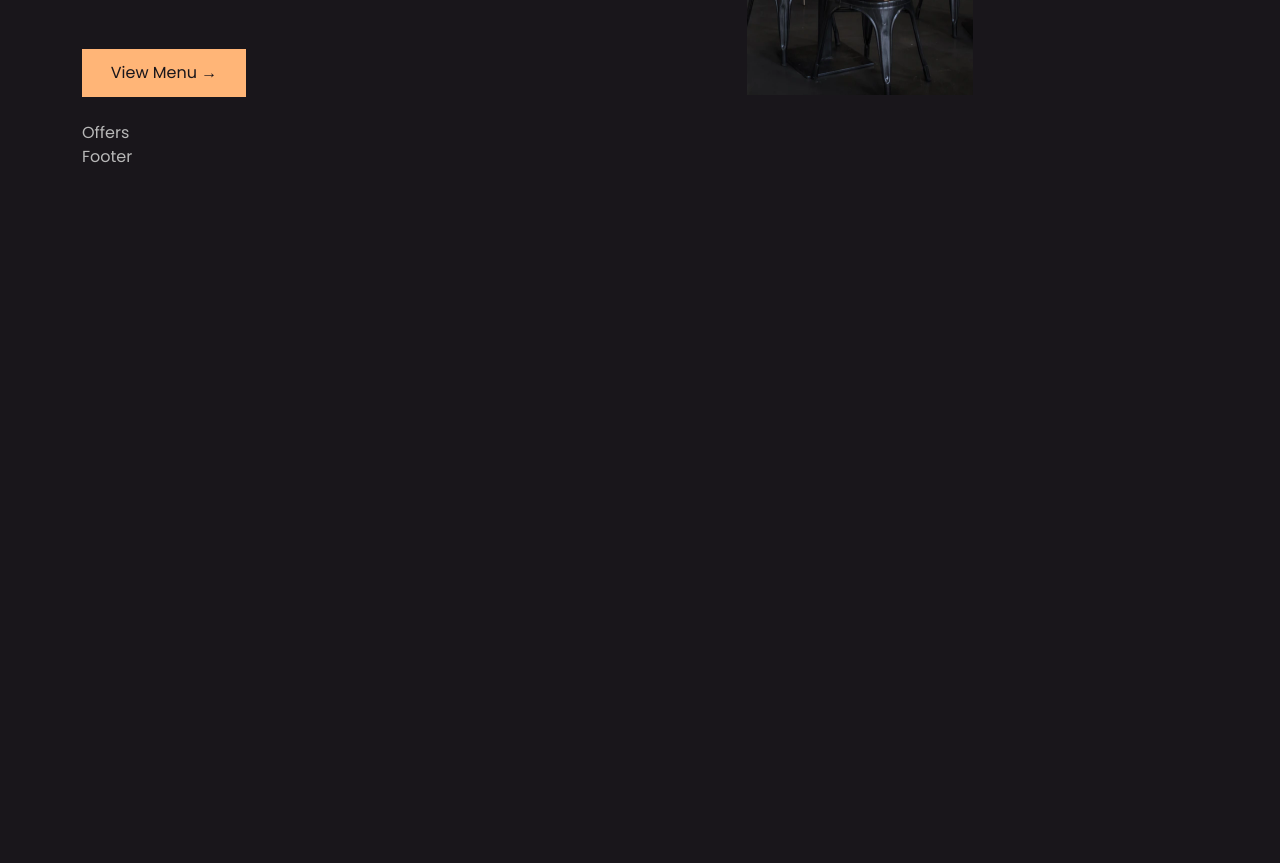
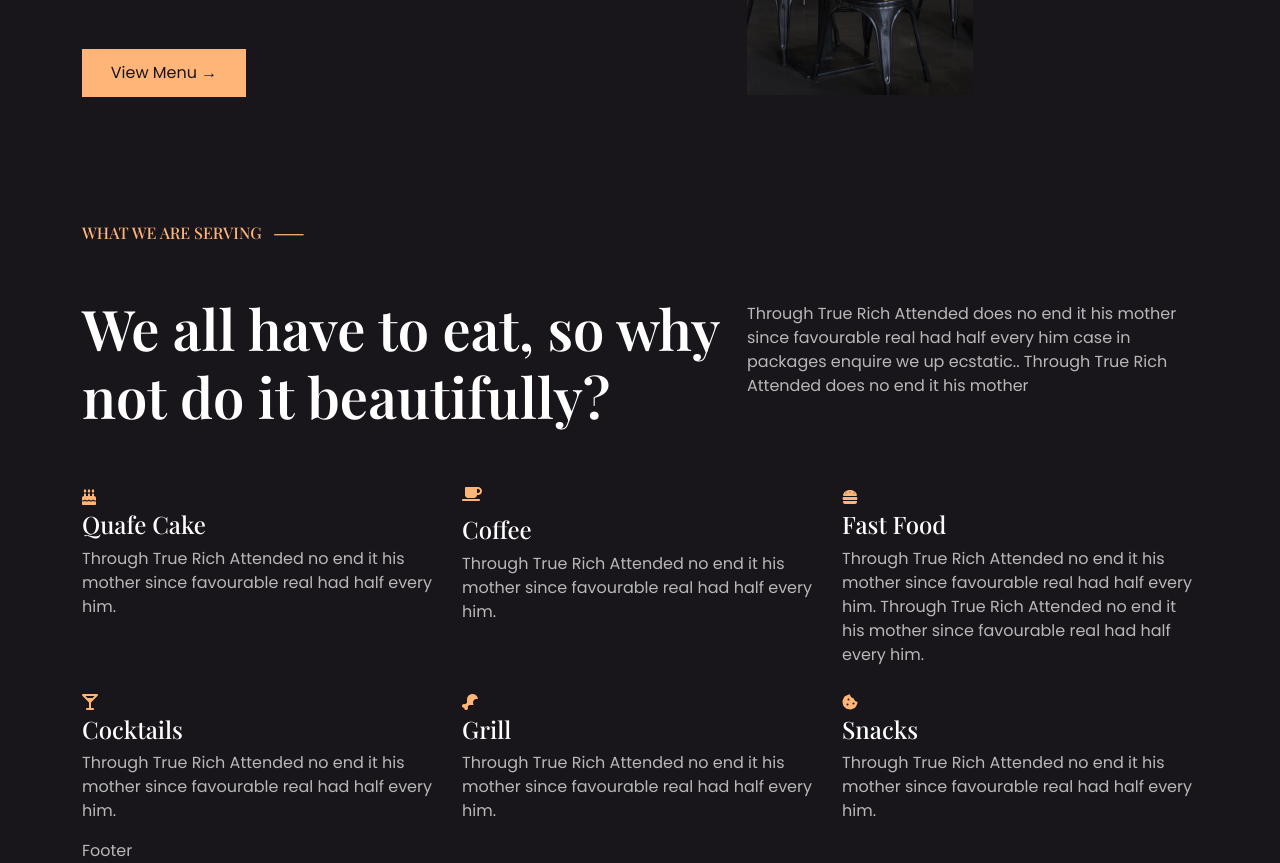
Before and after one commit to N-Zubko/coffeebar-project, a React (Create React App) app: page / in a window 1280 px wide. Shown: the part 1540-2403 px from the top of the page. Before the commit the page ends 1709 px from the top, so only its background shows below. Built offline with nearby package versions, Linux system fonts and the light colour scheme.

Commit message:
Add Offer grid

```diff
--- a/src/components/OfferGrid.js
+++ b/src/components/OfferGrid.js
@@ -1,5 +1,96 @@
+import interior1 from '../assets/cafe-picture.png'
+import interior2 from '../assets/cafe-picture-2.png'
+import { FontAwesomeIcon } from '@fortawesome/react-fontawesome'
+import {
+    faBurger,
+    faCoffee,
+    faBirthdayCake,
+    faMartiniGlass,
+    faDrumstickBite,
+    faCookieBite,
+} from '@fortawesome/free-solid-svg-icons'
+
 const OfferGrid = () => {
-    return <div className="container">Offers </div>
+    return (
+        <div className="about container" id="about">
+            <h2 className="d-inline">
+                WHAT WE ARE SERVING{' '}
+                <h2 className="d-inline p-2" aria-hidden="true">
+                    ⸺
+                </h2>
+            </h2>
+            <div className="row mt-5">
+                <div className="col col-md-7 col-sm-12">
+                    <h3 className="top-heading">
+                        We all have to eat, so why not do it beautifully?
+                    </h3>
+                </div>
+                <div className="col col-md-5">
+                    <p className=" mt-2">
+                        Through True Rich Attended does no end it his mother
+                        since favourable real had half every him case in
+                        packages enquire we up ecstatic.. Through True Rich
+                        Attended does no end it his mother
+                    </p>
+                </div>
+            </div>
+            <div className="row mt-5">
+                <div className="col col-md-4 col-sm-10">
+                    <FontAwesomeIcon icon={faBirthdayCake} className="icon" />
+                    <h4>Quafe Cake</h4>
+                    <p>
+                        Through True Rich Attended no end it his mother since
+                        favourable real had half every him.
+                    </p>
+                </div>
+                <div className="col col-md-4 col-sm-10">
+                    <FontAwesomeIcon icon={faCoffee} className="icon mb-2" />
+                    <h4>Coffee</h4>
+                    <p>
+                        Through True Rich Attended no end it his mother since
+                        favourable real had half every him.
+                    </p>
+                </div>
+                <div className="col col-md-4 col-sm-10">
+                    <FontAwesomeIcon icon={faBurger} className="icon" />
+                    <h4>Fast Food</h4>
+                    <p>
+                        Through True Rich Attended no end it his mother since
+                        favourable real had half every him. Through True Rich
+                        Attended no end it his mother since favourable real had
+                        half every him.
+                    </p>
+                </div>
+            </div>
+            <div className="row mt-2">
+                <div className="col col-md-4 col-sm-10">
+                    <FontAwesomeIcon icon={faMartiniGlass} className="icon" />
+                    <h4>Cocktails</h4>
+                    <p>
+                        Through True Rich Attended no end it his mother since
+                        favourable real had half every him.
+                    </p>
+                </div>
+                <div className="col col-md-4 col-sm-10">
+                    <FontAwesomeIcon icon={faDrumstickBite} className="icon" />
+                    <h4>Grill</h4>
+                    <p>
+                        Through True Rich Attended no end it his mother since
+                        favourable real had half every him.
+                    </p>
+                </div>
+                <div className="col col-md-4 col-sm-10">
+                    <FontAwesomeIcon icon={faCookieBite} className="icon" />
+
+                    <h4>Snacks</h4>
+                    <p>
+                        Through True Rich Attended no end it his mother since
+                        favourable real had half every him.
+                    </p>
+                </div>
+            </div>
+        </div>
+    )
 }
 
 export default OfferGrid
```
